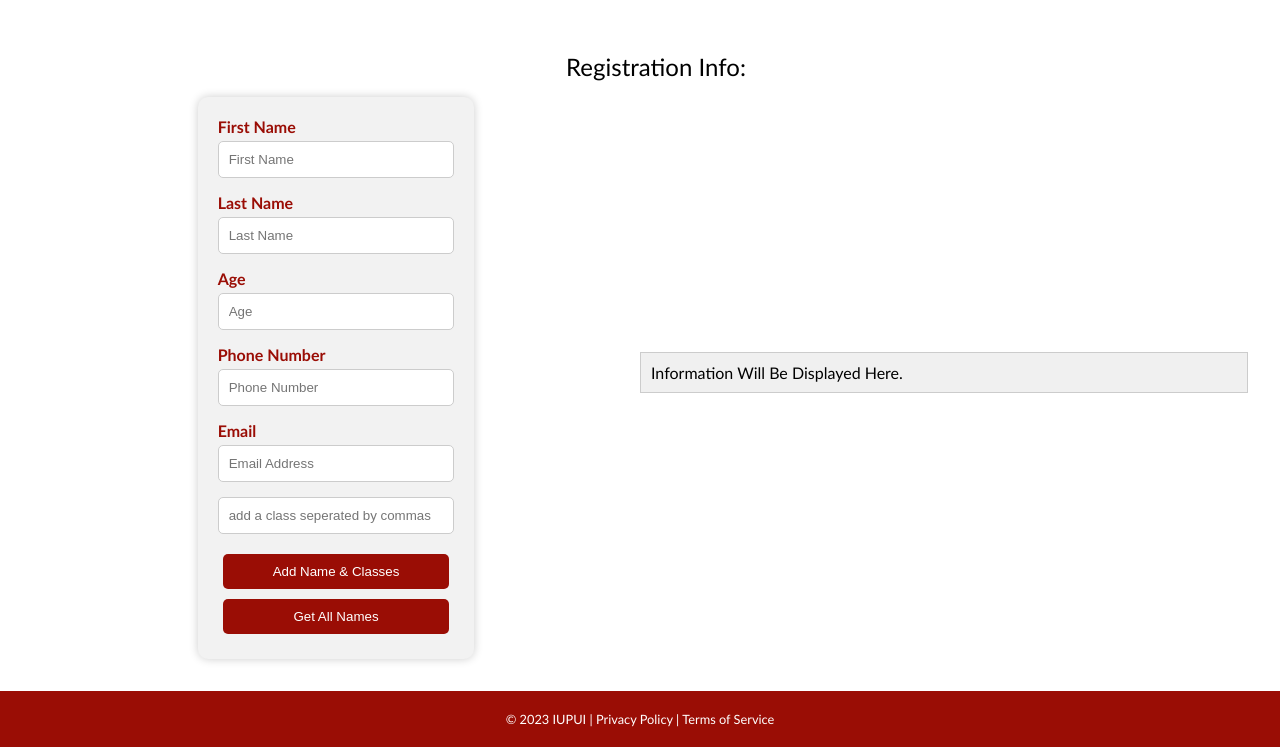
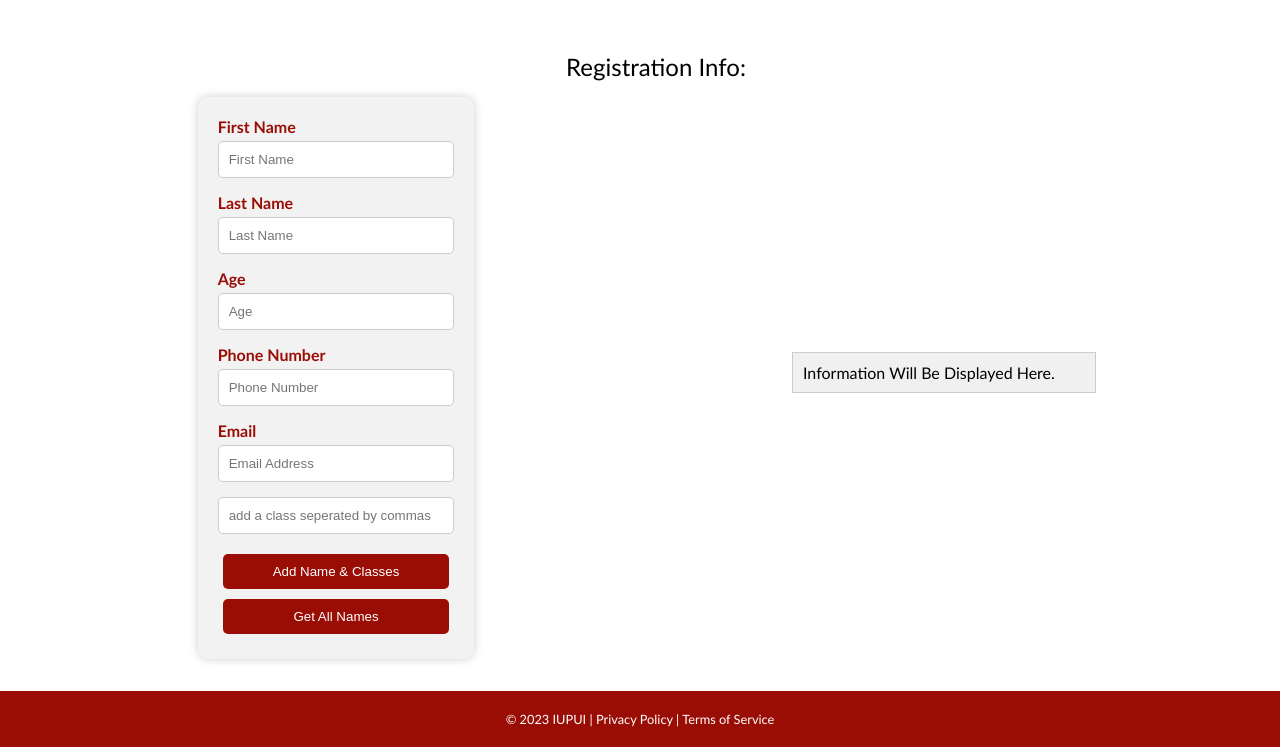
Before and after one commit to isdahami/N423-homework-three, a website with bundled scripts: page index.html in a window 1280 px wide. Shown: the part 622-1369 px from the top of the page. Built offline with nearby package versions, Linux system fonts and the light colour scheme.

Commit message:
updated the styling for the info displayed

```diff
--- a/scss/home.scss
+++ b/scss/home.scss
@@ -115,8 +115,14 @@
         }
       }
       .home-content-displayinfo {
+        display: flex;
+        flex-direction: column;
+        align-items: center;
+        justify-content: space-evenly;
         width: 50%;
+
         .user-info {
+          width: 50%;
           background-color: #f0f0f0;
           border: 1px solid #ccc;
           padding: 10px;
@@ -155,6 +161,7 @@
           }
         }
         .home-content-displayinfo {
+          width: 100%;
           margin-top: 20px;
         }
       }
```
Also changed, not shown: css/styles.css.
